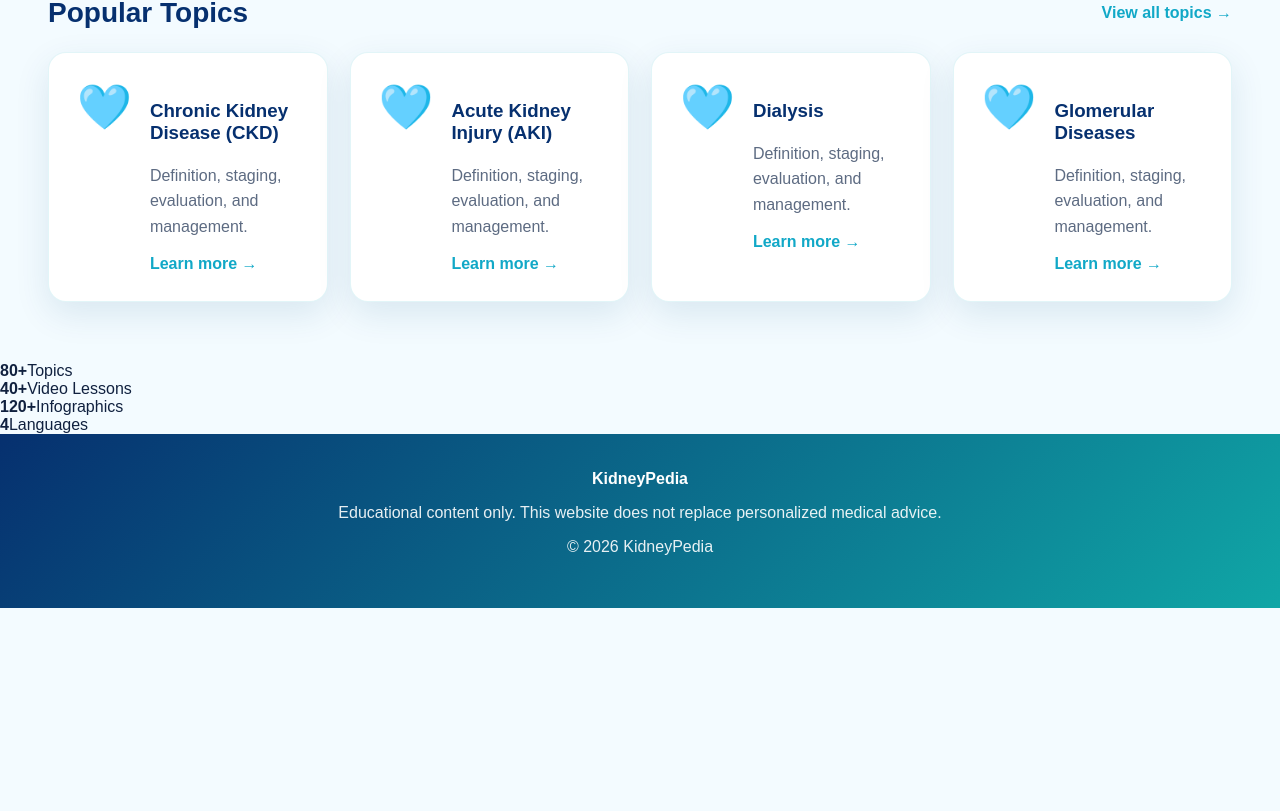
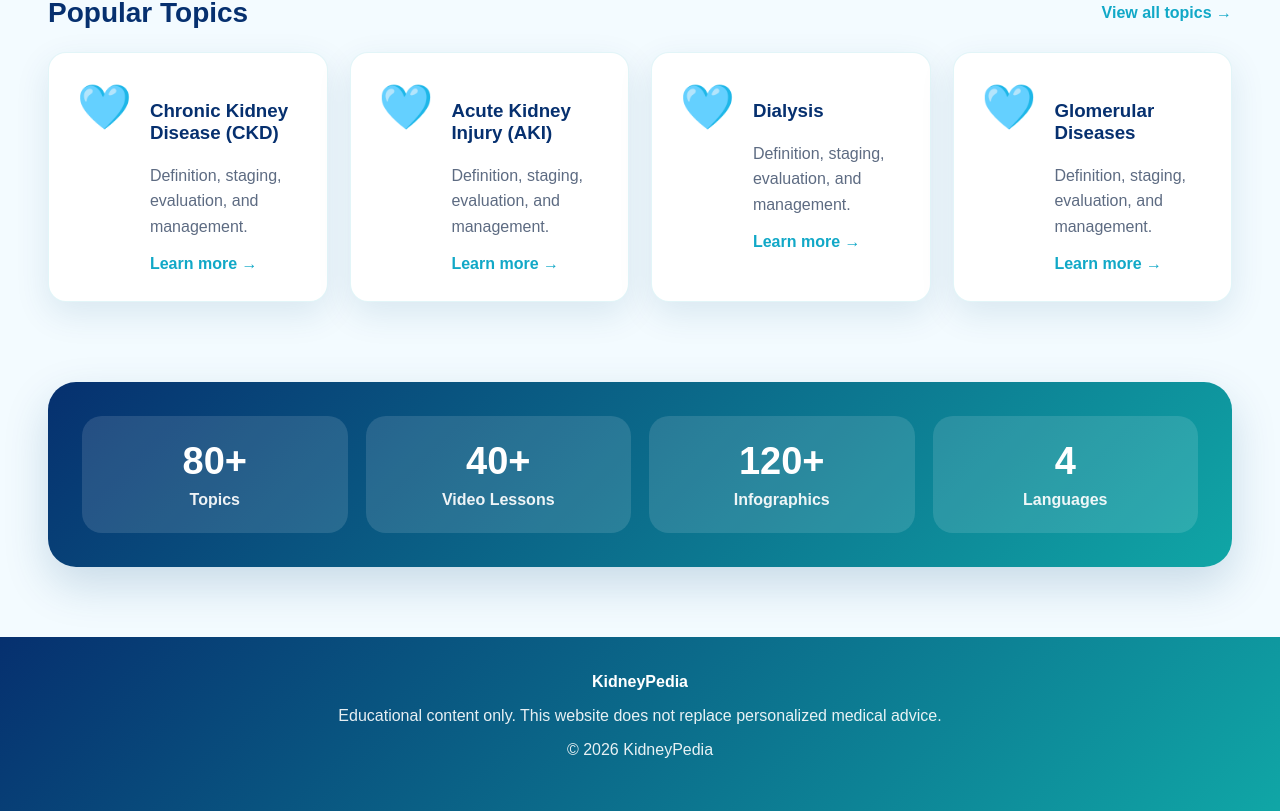
Before and after one commit to bawabethayah/KidneyPedia, a Next.js app: page / in a window 1280 px wide. Shown: the part 1069-1880 px from the top of the page. Before the commit the page ends 1677 px from the top, so only its background shows below. Built offline with nearby package versions, Linux system fonts and the light colour scheme.

Commit message:
Add styles for stats section and stat cards

```diff
--- a/app/globals.css
+++ b/app/globals.css
@@ -385,3 +385,45 @@ a {
     padding: 14px;
   }
 }
+.statsSection {
+  margin: 20px 48px 70px;
+  padding: 34px;
+  display: grid;
+  grid-template-columns: repeat(4, 1fr);
+  gap: 18px;
+  border-radius: 28px;
+  background: linear-gradient(135deg, var(--navy), var(--teal));
+  box-shadow: 0 18px 45px rgba(0, 70, 120, 0.18);
+}
+
+.statCard {
+  text-align: center;
+  color: white;
+  padding: 24px;
+  border-radius: 20px;
+  background: rgba(255, 255, 255, 0.12);
+}
+
+.statCard strong {
+  display: block;
+  font-size: 38px;
+  margin-bottom: 8px;
+}
+
+.statCard span {
+  opacity: 0.92;
+  font-weight: 700;
+}
+
+@media (max-width: 800px) {
+  .statsSection {
+    grid-template-columns: 1fr 1fr;
+    margin: 20px 24px 60px;
+  }
+}
+
+@media (max-width: 520px) {
+  .statsSection {
+    grid-template-columns: 1fr;
+  }
+}
```
